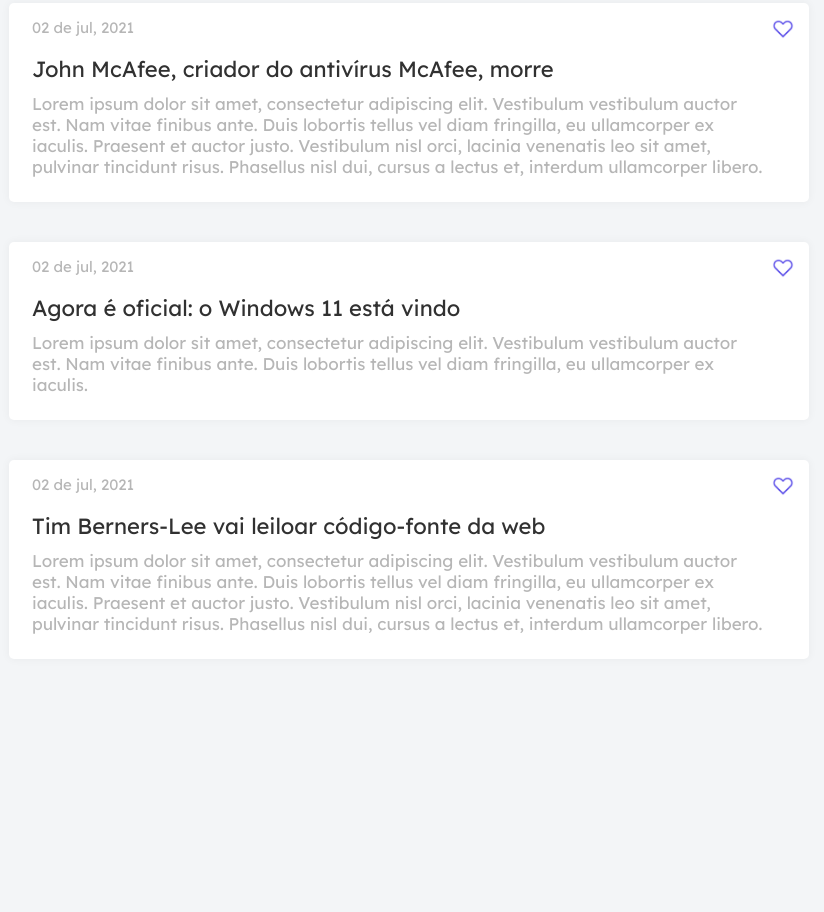
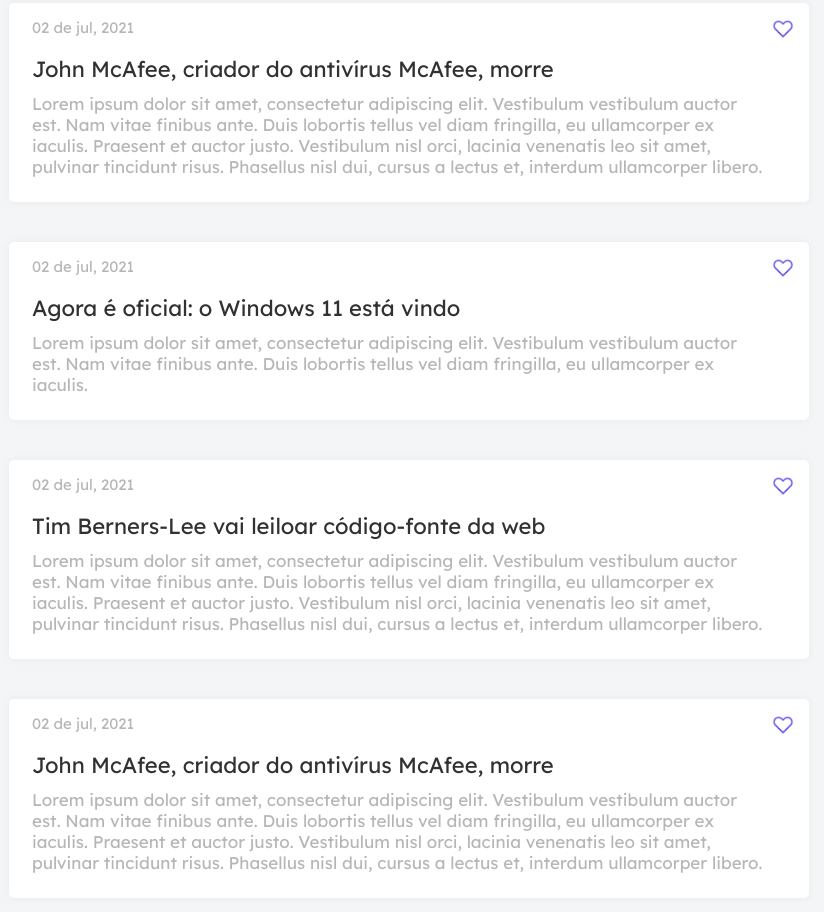
Before and after one commit to tamicristina/Codelandia-Desafio01, a plain HTML site: page index.html in a window 1280 px wide. Shown: the part 981-1893 px from the top of the page, without its empty margins (231-1055 px from the left). Before the commit the page ends 1680 px from the top, so only its background shows below. Drawn offline with nearby package versions, Linux system fonts and the light colour scheme.

```diff
--- a/index.html
+++ b/index.html
@@ -156,6 +156,30 @@
           </p>
         </span>
       </div>
+
+      <div class="news_container">
+        <div class="news_container_header">
+          <p class="date_txt">02 de jul, 2021</p>
+          <img
+            class="heart_icon"
+            src="assets/icon/codicon_heart.png"
+            alt="icone_coração"
+          />
+        </div>
+        <span class="container_text">
+          <h1 class="title_text">
+            John McAfee, criador do antivírus McAfee, morre
+          </h1>
+          <p class="news_text">
+            Lorem ipsum dolor sit amet, consectetur adipiscing elit. Vestibulum
+            vestibulum auctor est. Nam vitae finibus ante. Duis lobortis tellus
+            vel diam fringilla, eu ullamcorper ex iaculis. Praesent et auctor
+            justo. Vestibulum nisl orci, lacinia venenatis leo sit amet,
+            pulvinar tincidunt risus. Phasellus nisl dui, cursus a lectus et,
+            interdum ullamcorper libero.
+          </p>
+        </span>
+      </div>
     </section>
   </body>
   <script src="https://unpkg.com/scrollreveal"></script>
```
Also changed, not shown: 2 other files.
